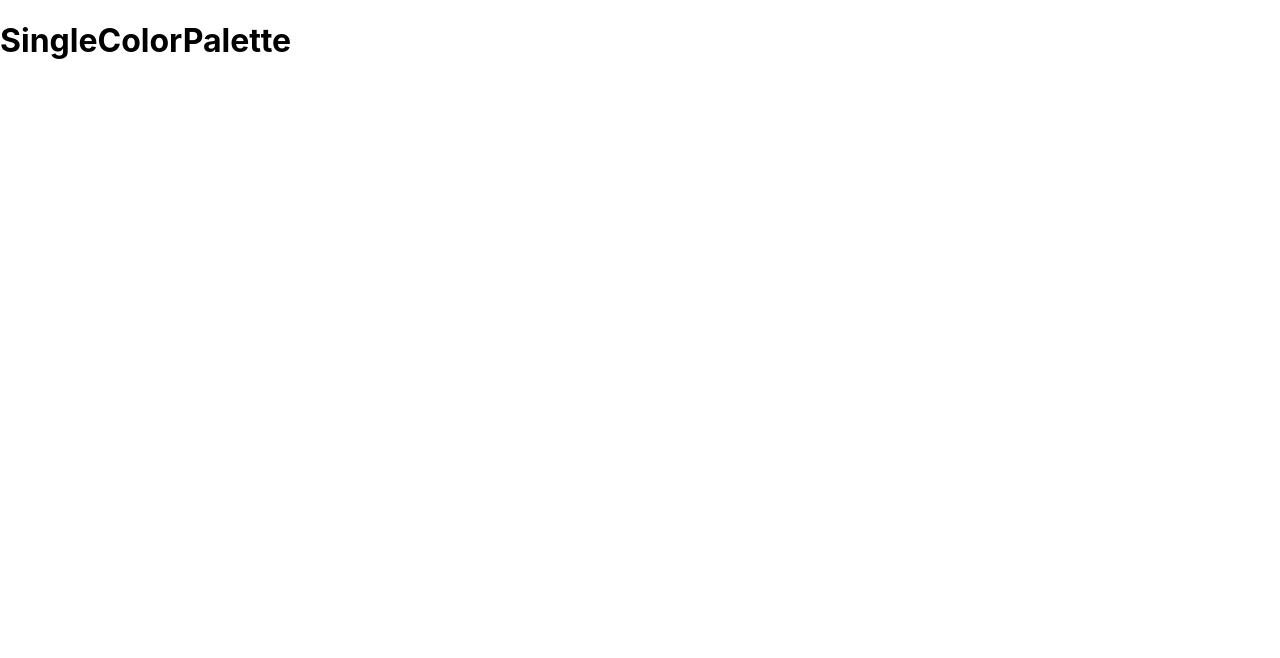
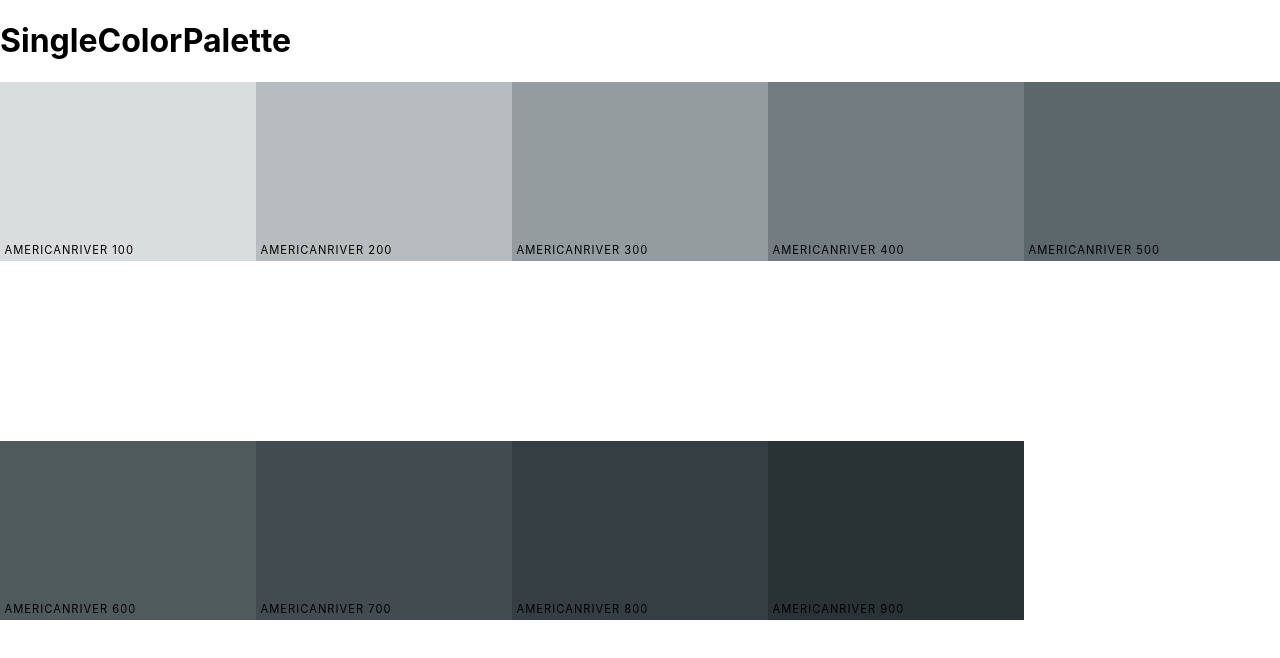
Before and after one commit to andriilukich/color-palette, a React (Create React App) app: page /palette/flat-ui-colors-american/americanriver in a window 1280 px wide. Shown: the top 658 px of the page. Built offline with nearby package versions, Linux system fonts and the light colour scheme.

Commit message:
Display colors in SingelColorPalette component

```diff
--- a/src/App.js
+++ b/src/App.js
@@ -34,8 +34,11 @@
         <Route
           exact
           path='/palette/:paletteId/:colorId'
-          render={() => (
-            <SingleColorPalette />
+          render={(routeProps) => (
+            <SingleColorPalette
+              palette={generatePalette(this.findPalette(routeProps.match.params.paletteId))}
+              colorId={routeProps.match.params.colorId}
+            />
           )}
         />
       </Switch>
--- a/src/ColorBox.js
+++ b/src/ColorBox.js
@@ -17,7 +17,7 @@
   }
 
   render() {
-    const { name, background, moreUrl } = this.props;
+    const { name, background, moreUrl, isShowing } = this.props;
     const { isCopied } = this.state;
 
     return (
@@ -32,9 +32,11 @@
         </CopyToClipboard>
         <div className="ColorBox__features">
           <p className="ColorBox__name">{name}</p>
-          <Link to={moreUrl} onClick={e => e.stopPropagation()}>
-            <button className="ColorBox__btn ColorBox__btn--see-more">MORE</button>
-          </Link>
+          {isShowing && (
+            <Link to={moreUrl} onClick={e => e.stopPropagation()}>
+              <button className="ColorBox__btn ColorBox__btn--see-more">MORE</button>
+            </Link>
+          )}
         </div>
       </div>
     )
--- a/src/Palette.js
+++ b/src/Palette.js
@@ -27,8 +27,9 @@
       <ColorBox
         background={color[format]}
         name={color.name}
-        key={color.id}
+        key={color.hex}
         moreUrl={`/palette/${id}/${color.id}`}
+        isShowing={true}
       />
     ));
 
--- a/src/SingleColorPalette.js
+++ b/src/SingleColorPalette.js
@@ -1,10 +1,40 @@
 import React, { Component } from 'react';
+import ColorBox from './ColorBox';
 
 class SingleColorPalette extends Component {
+  constructor(props) {
+    super(props);
+    this._shades = this.gatherShades(this.props.palette, this.props.colorId);
+    console.log(this._shades);
+  }
+
+  gatherShades(palette, colorToFilterBy) {
+    let shades = [];
+    let allColors = palette.colors;
+
+    for (let key in allColors) {
+      shades = shades.concat(
+        allColors[key].filter(color => color.id === colorToFilterBy)
+      );
+    }
+
+    return shades.slice(1);
+  }
+
   render() {
+    const colorBoxes = this._shades.map(color => (
+      <ColorBox
+        key={color.hex}
+        name={color.name}
+        background={color.hex}
+        isShowing={false}
+      />
+    ));
+
     return (
-      <div>
+      <div className='Palette'>
         <h1>SingleColorPalette</h1>
+        <div className="Palette__colors">{colorBoxes}</div>
       </div>
     );
   }
```
